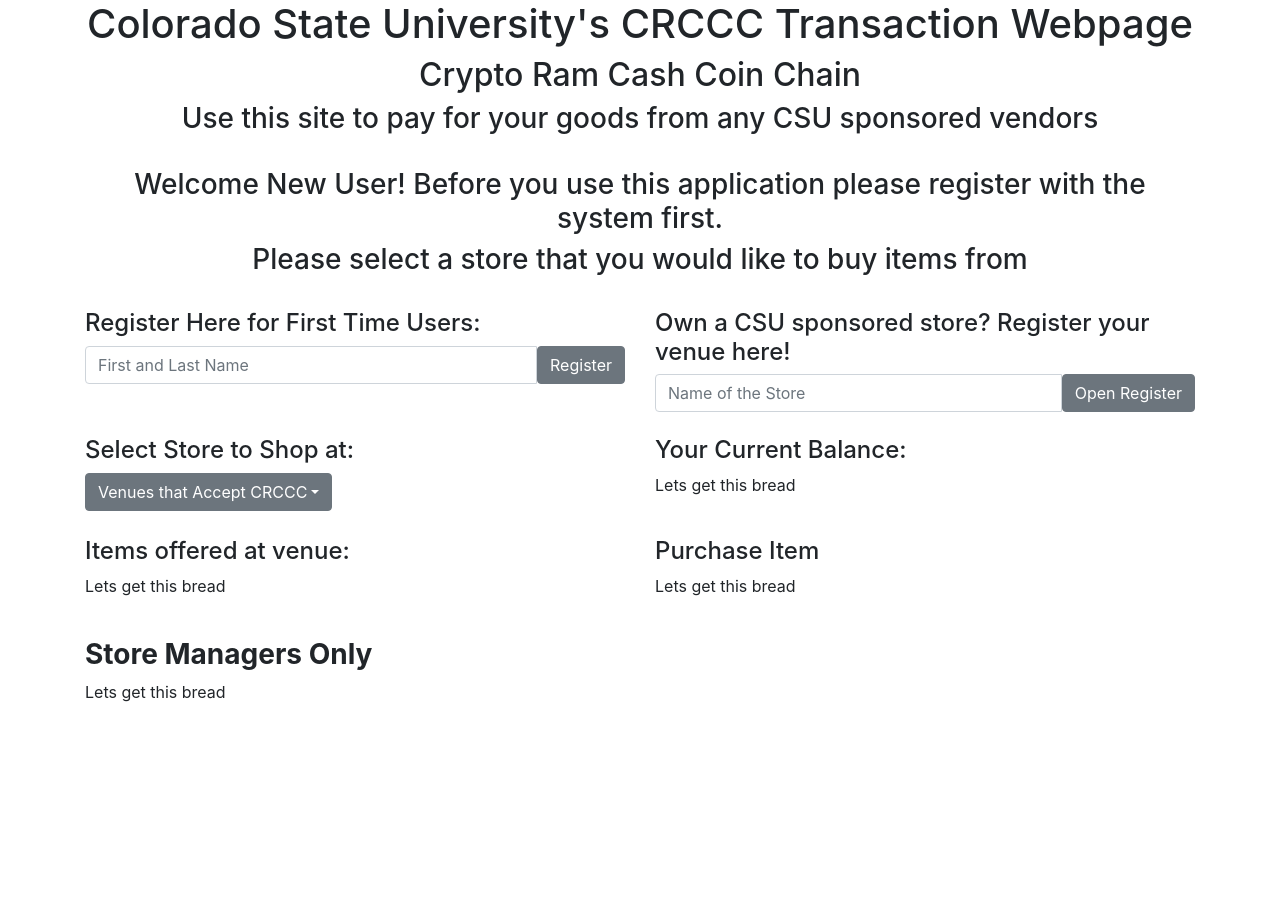
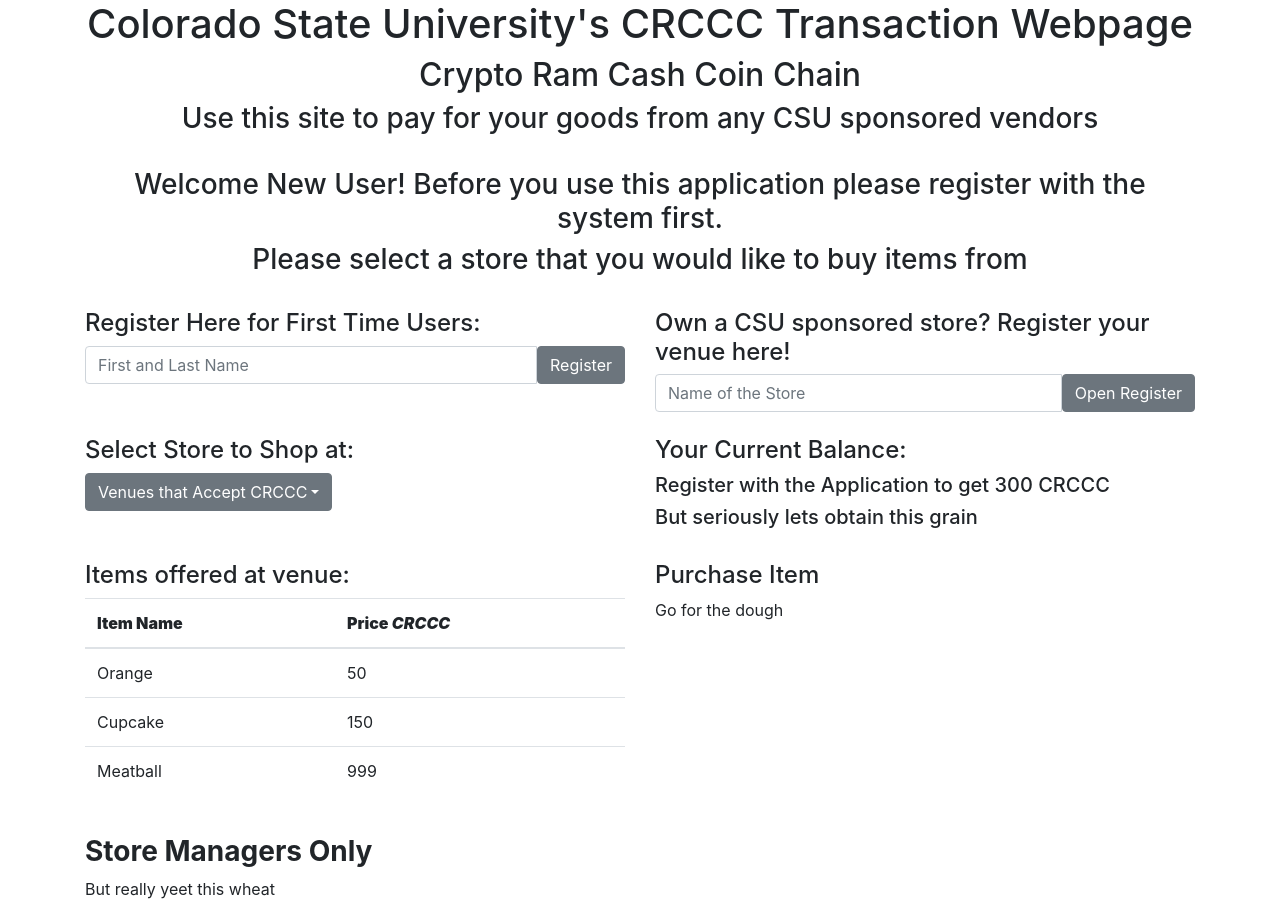
Before and after one commit to 0kayla0/TermProject, a React (Create React App) app in the folder crccc-token/: page / in a window 1280 px wide. Before the commit the page ends 800 px from the top, so only its background shows below. Built offline with nearby package versions, Linux system fonts and the light colour scheme.

Commit message:
Created the component that shows the items that the user could buy. If there is enough time I would like to see If I can style some of the application

```diff
--- a/crccc-token/src/App.js
+++ b/crccc-token/src/App.js
@@ -18,7 +18,10 @@
         this.state = {
             acct_name: null,
             register_name: null,
-            available_reg: [] //will need to query the contract to find avaiable
+            available_reg: ["Lake Street Market",
+                "Cam's Lobby shop",
+                "Taco Bell",
+                "Debug"] //will need to query the contract to find avaiable
         };
 
         //TODO need to have things that keep info about the contracts => implement with drizzle
@@ -39,7 +42,11 @@
     * */
     updateAvailableRegisters(newReg) {
         //TODO
-        console.log(newReg);
+        let temp = this.state.available_reg;
+        temp.push(newReg);
+        console.log(temp);
+        this.setState({available_reg: temp});
+
     };
 
     updateAccountName(name) {
@@ -59,7 +66,7 @@
         if(this.state.acct_name === null){
             welcome = "Welcome New User! Before you use this application please register with the system first.";
         }else{
-            welcome = "Hello " + this.state.acct_name + ", time to spend some crypto."
+            welcome = "Hello " + this.state.acct_name + ", time to spend some mad crypto."
         }
 
         return (
@@ -96,7 +103,7 @@
                         </Col>
                         <Col>
                             <h4>Your Current Balance:</h4>
-                            <StudentBalance/>
+                            <StudentBalance name={this.state.acct_name}/>
                         </Col>
                     </Row>
                     <br/>
--- a/crccc-token/src/Components/CloseRegister.js
+++ b/crccc-token/src/Components/CloseRegister.js
@@ -8,7 +8,7 @@
     render(){
         return (
             <div>
-                <p>Lets get this bread</p>
+                <p>But really yeet this wheat</p>
             </div>
         );
     }
--- a/crccc-token/src/Components/CurrentVendor.js
+++ b/crccc-token/src/Components/CurrentVendor.js
@@ -21,10 +21,7 @@
 
     render(){
 
-        //FIXME this is just a debugging value, this will need to be updated
-        let vendors = ["Lake Street Market", "Cam's Lobby shop", "Taco Bell", "Debug"];
-
-        let vendor_Item = (vendors).map((item) =>
+        let vendor_Item = (this.props.available_registers).map((item) =>
             <DropdownItem value={item}  onClick={(event) => this.props.updateRegister(event.target.value)}>{item}</DropdownItem>
         );
 
--- a/crccc-token/src/Components/ItemsList.js
+++ b/crccc-token/src/Components/ItemsList.js
@@ -1,15 +1,49 @@
 import React,{Component} from 'react';
+import {Table} from "reactstrap";
 
 export default class ItemsList extends Component{
     constructor(props){
         super(props);
+        this.state = {
+          //FIXME this is a sample this is dependent on the name of the register
+          inventory :[
+              {
+                  name : "Orange",
+                  price : 50
+              },
+              {
+                  name : "Cupcake",
+                  price : 150
+              },
+              {
+                  name: "Meatball",
+                  price : 999
+              }
+          ]
+        };
     }
 
     render(){
+
+        let rows = this.state.inventory.map((val) => (
+            <tr>
+                <td>{val.name}</td>
+                <td>{val.price}</td>
+            </tr>
+        ));
+
         return (
-            <div>
-                <p>Lets get this bread</p>
-            </div>
+            <Table>
+                <thead>
+                    <tr>
+                        <th><strong>Item Name</strong></th>
+                        <th><strong>Price <em>CRCCC</em></strong></th>
+                    </tr>
+                </thead>
+                <tbody>
+                    {rows}
+                </tbody>
+            </Table>
         );
     }
 
--- a/crccc-token/src/Components/PurchaseItem.js
+++ b/crccc-token/src/Components/PurchaseItem.js
@@ -8,7 +8,7 @@
     render(){
         return (
             <div>
-                <p>Lets get this bread</p>
+                <p>Go for the dough</p>
             </div>
         );
     }
--- a/crccc-token/src/Components/StudentBalance.js
+++ b/crccc-token/src/Components/StudentBalance.js
@@ -6,9 +6,18 @@
     }
 
     render(){
+
+        let initBalance;
+        if(this.props.name === null){
+            initBalance = "Register with the Application to get 300 CRCCC";
+        }else{
+            initBalance = "There are currently X CRCCC in your account."
+        }
+
         return (
             <div>
-                <p>Lets get this bread</p>
+                <h5>{initBalance}</h5>
+                <h5>But seriously lets obtain this grain</h5>
             </div>
         );
     }
```
Also changed, not shown: crccc-token/src/Resources/CSU_The_Oval.jpg (added).
